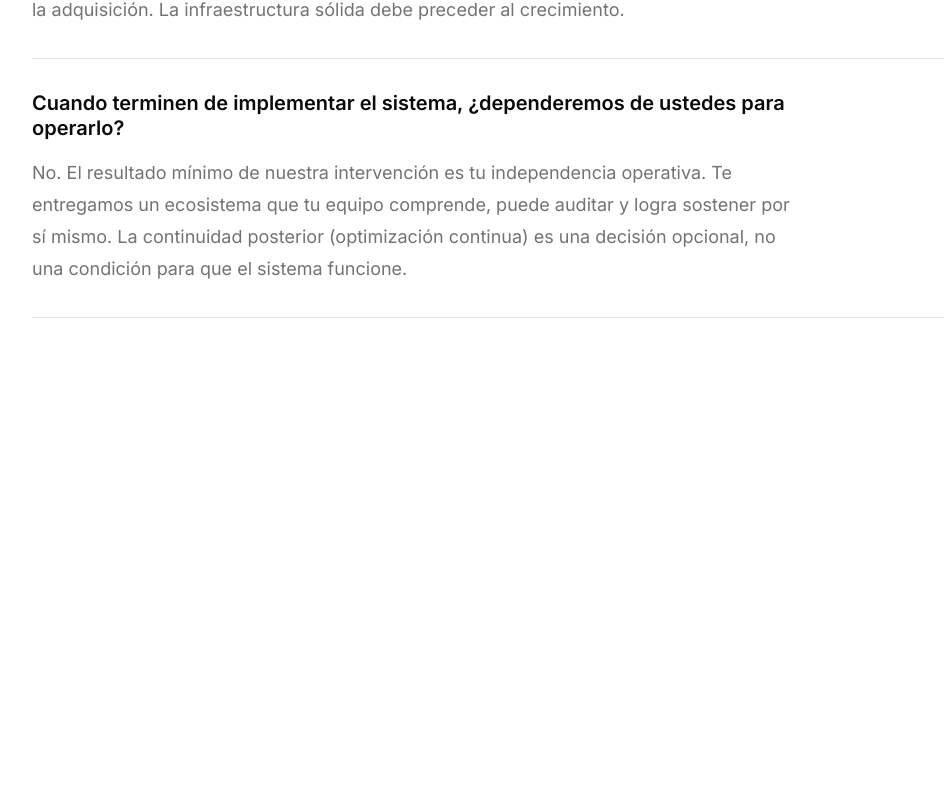
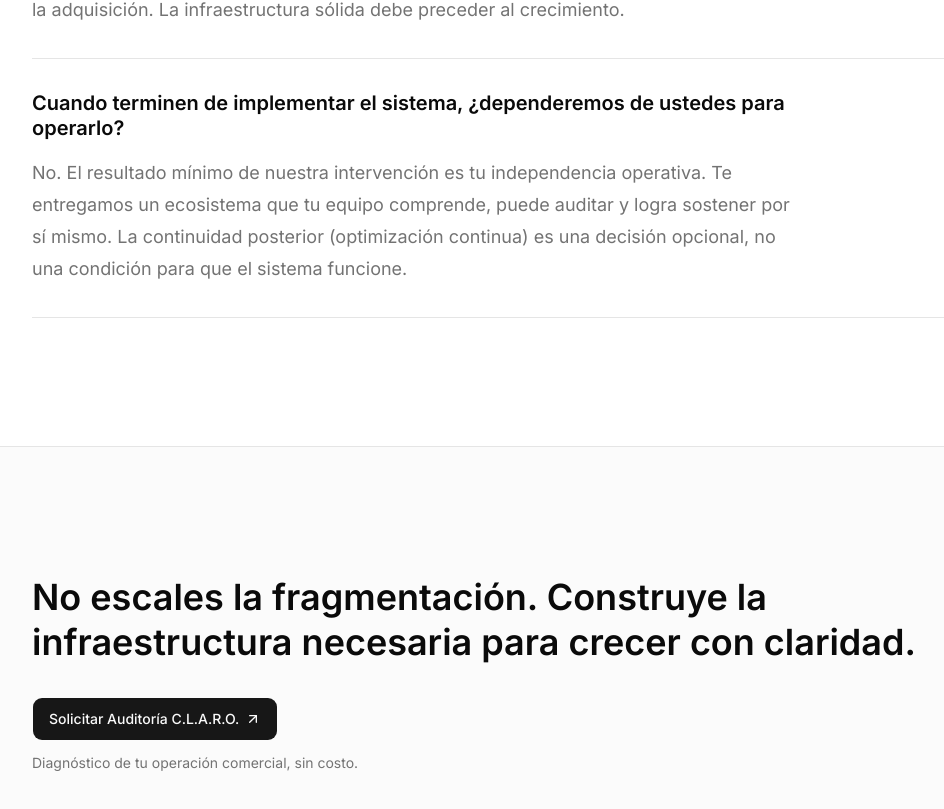
Before and after one commit to Promarketing2026/web, a Next.js app: page / in a window 1280 px wide. Shown: the part 4789-5598 px from the top of the page, without its empty margins (96-1040 px from the left). Before the commit the page ends 5235 px from the top, so only its background shows below. Built offline with nearby package versions, Linux system fonts and the light colour scheme.

Commit message:
Crear CTA final

```diff
--- a/app/page.tsx
+++ b/app/page.tsx
@@ -1,5 +1,6 @@
 import { Education } from "@/components/education";
 import { Faq } from "@/components/faq";
+import { FinalCta } from "@/components/final-cta";
 import { Hero } from "@/components/hero";
 import { Problem } from "@/components/problem";
 import { SocialProof } from "@/components/social-proof";
@@ -14,6 +15,7 @@ export default function Home() {
       <Solution />
       <SocialProof />
       <Faq />
+      <FinalCta />
     </>
   );
 }
--- /dev/null
+++ b/components/final-cta.tsx
@@ -0,0 +1,33 @@
+import { ArrowUpRight } from "lucide-react";
+
+import { Button } from "@/components/ui/button";
+
+export function FinalCta() {
+  return (
+    <section
+      aria-labelledby="final-cta-title"
+      className="border-t border-border bg-muted/40 px-6 py-24 sm:px-10 sm:py-32"
+    >
+      <div className="mx-auto flex max-w-5xl flex-col items-start gap-8">
+        <h2
+          id="final-cta-title"
+          className="max-w-4xl text-3xl leading-tight font-semibold text-foreground sm:text-4xl"
+        >
+          No escales la fragmentación. Construye la infraestructura necesaria
+          para crecer con claridad.
+        </h2>
+        <div className="space-y-3">
+          <Button asChild size="lg" className="h-11 px-4 text-sm">
+            <a href="#contacto">
+              Solicitar Auditoría C.L.A.R.O.
+              <ArrowUpRight aria-hidden="true" />
+            </a>
+          </Button>
+          <p className="text-sm text-muted-foreground">
+            Diagnóstico de tu operación comercial, sin costo.
+          </p>
+        </div>
+      </div>
+    </section>
+  );
+}
```
Also changed, not shown: 2 other files (tests, documents, lock files or other folders).
